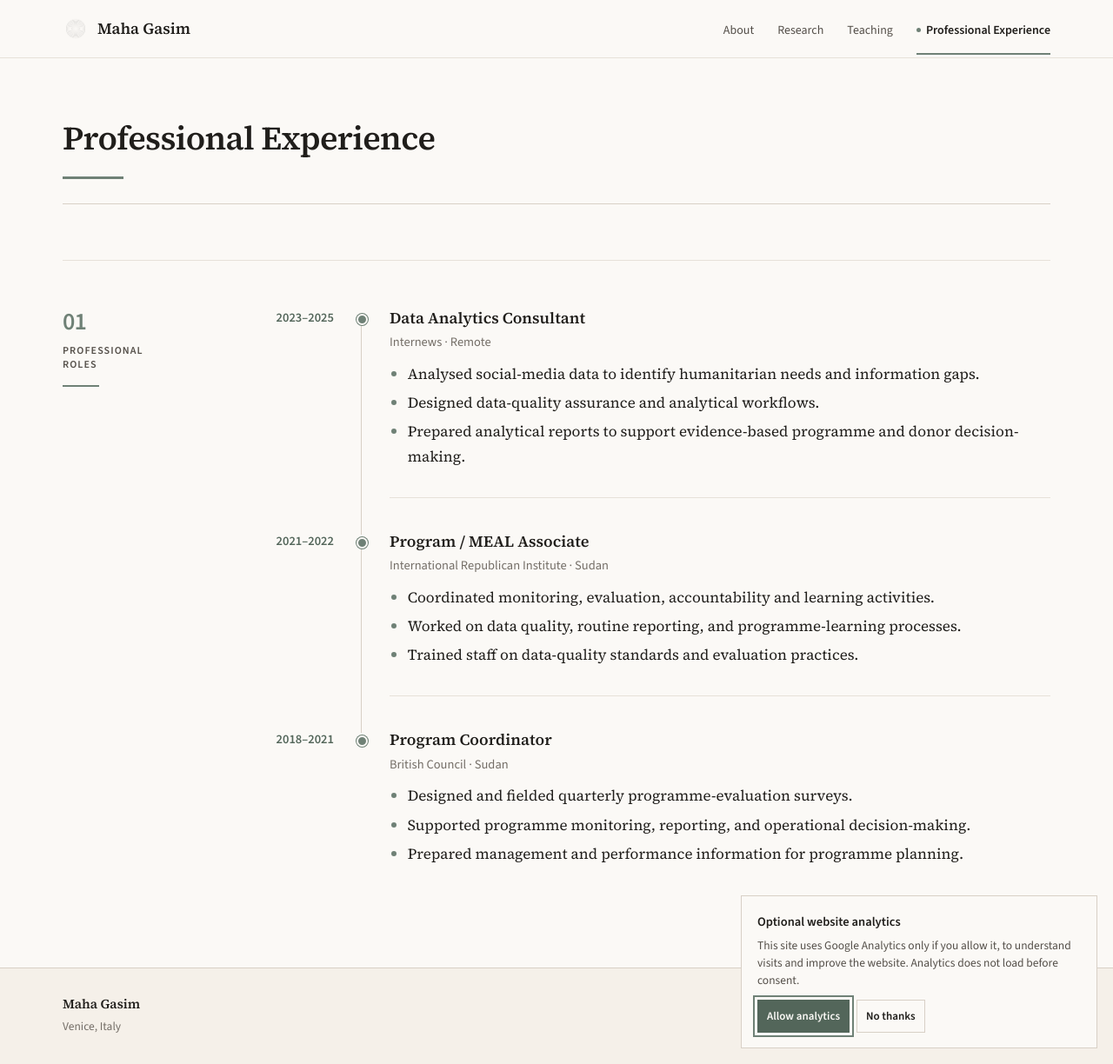
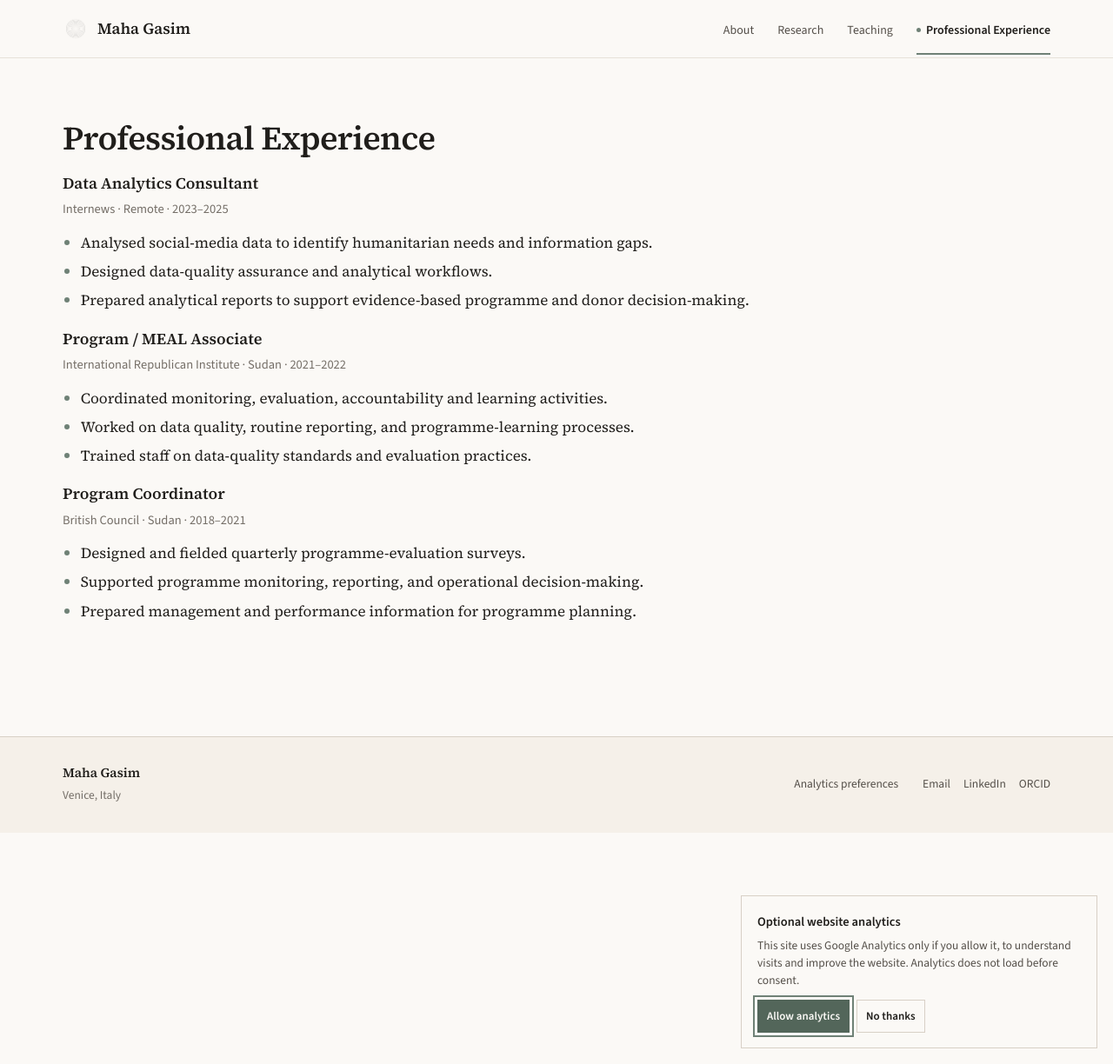
Before and after one commit to mahagasim/mahagasim.github.io, a Jekyll site: the page built from experience.md, in a window 1280 px wide and 1224 px high. Shown: the whole window at 87% size. Built offline with Jekyll 4.4.1, drawn with Linux system fonts in a browser that asks for light colours.

Commit message:
Restore previous Professional Experience layout

```diff
--- a/experience.md
+++ b/experience.md
@@ -4,59 +4,34 @@ title: Professional Experience
 description: Professional experience in data analytics, monitoring and evaluation, and programme management.
 ---
 
-<div class="page-heading">
-  <h1>Professional Experience</h1>
+# Professional Experience
+
+<div class="entry">
+  <h3>Data Analytics Consultant</h3>
+  <p class="entry-meta">Internews · Remote · 2023–2025</p>
+  <ul>
+    <li>Analysed social-media data to identify humanitarian needs and information gaps.</li>
+    <li>Designed data-quality assurance and analytical workflows.</li>
+    <li>Prepared analytical reports to support evidence-based programme and donor decision-making.</li>
+  </ul>
 </div>
 
-<section class="editorial-section">
-  <div class="section-rail">
-    <span class="section-number">01</span>
-    <span class="section-label">Professional roles</span>
-  </div>
+<div class="entry">
+  <h3>Program / MEAL Associate</h3>
+  <p class="entry-meta">International Republican Institute · Sudan · 2021–2022</p>
+  <ul>
+    <li>Coordinated monitoring, evaluation, accountability and learning activities.</li>
+    <li>Worked on data quality, routine reporting, and programme-learning processes.</li>
+    <li>Trained staff on data-quality standards and evaluation practices.</li>
+  </ul>
+</div>
 
-  <div class="section-body">
-    <div class="timeline">
-      <article class="timeline-entry">
-        <div class="timeline-date">2023–2025</div>
-        <div class="timeline-marker" aria-hidden="true"></div>
-        <div class="timeline-content">
-          <h3>Data Analytics Consultant</h3>
-          <p class="entry-meta">Internews · Remote</p>
-          <ul>
-            <li>Analysed social-media data to identify humanitarian needs and information gaps.</li>
-            <li>Designed data-quality assurance and analytical workflows.</li>
-            <li>Prepared analytical reports to support evidence-based programme and donor decision-making.</li>
-          </ul>
-        </div>
-      </article>
-
-      <article class="timeline-entry">
-        <div class="timeline-date">2021–2022</div>
-        <div class="timeline-marker" aria-hidden="true"></div>
-        <div class="timeline-content">
-          <h3>Program / MEAL Associate</h3>
-          <p class="entry-meta">International Republican Institute · Sudan</p>
-          <ul>
-            <li>Coordinated monitoring, evaluation, accountability and learning activities.</li>
-            <li>Worked on data quality, routine reporting, and programme-learning processes.</li>
-            <li>Trained staff on data-quality standards and evaluation practices.</li>
-          </ul>
-        </div>
-      </article>
-
-      <article class="timeline-entry">
-        <div class="timeline-date">2018–2021</div>
-        <div class="timeline-marker" aria-hidden="true"></div>
-        <div class="timeline-content">
-          <h3>Program Coordinator</h3>
-          <p class="entry-meta">British Council · Sudan</p>
-          <ul>
-            <li>Designed and fielded quarterly programme-evaluation surveys.</li>
-            <li>Supported programme monitoring, reporting, and operational decision-making.</li>
-            <li>Prepared management and performance information for programme planning.</li>
-          </ul>
-        </div>
-      </article>
-    </div>
-  </div>
-</section>
+<div class="entry">
+  <h3>Program Coordinator</h3>
+  <p class="entry-meta">British Council · Sudan · 2018–2021</p>
+  <ul>
+    <li>Designed and fielded quarterly programme-evaluation surveys.</li>
+    <li>Supported programme monitoring, reporting, and operational decision-making.</li>
+    <li>Prepared management and performance information for programme planning.</li>
+  </ul>
+</div>
```
